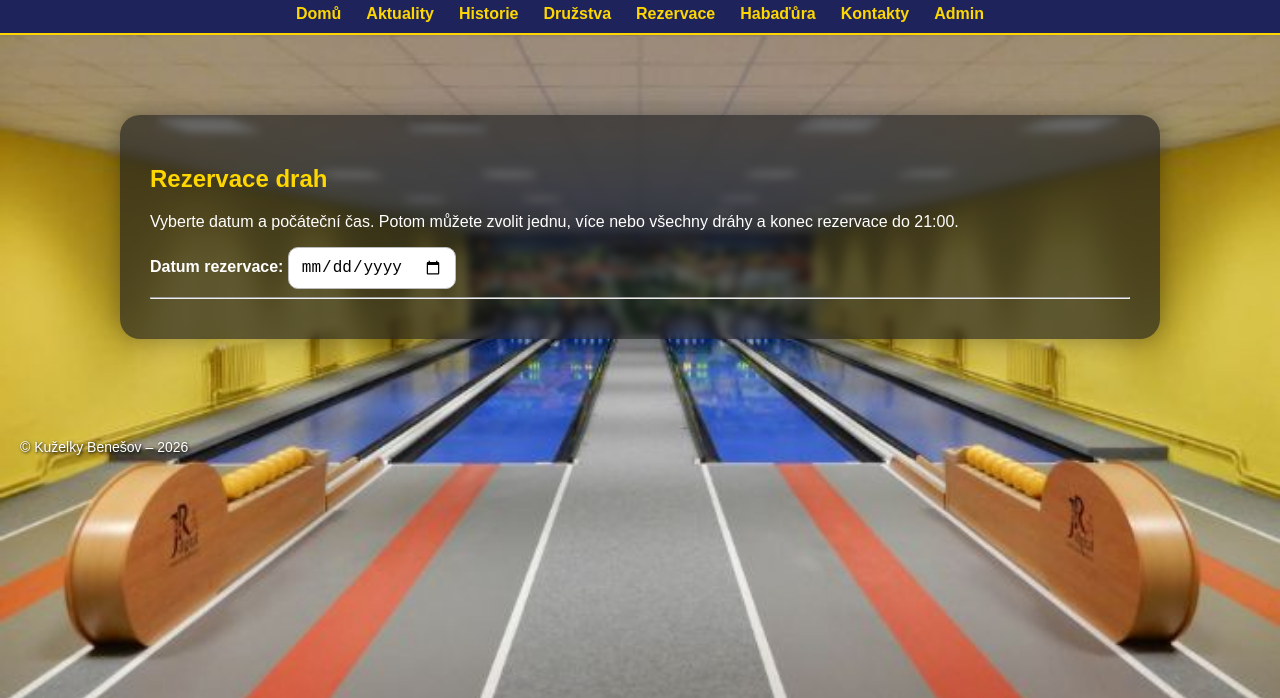
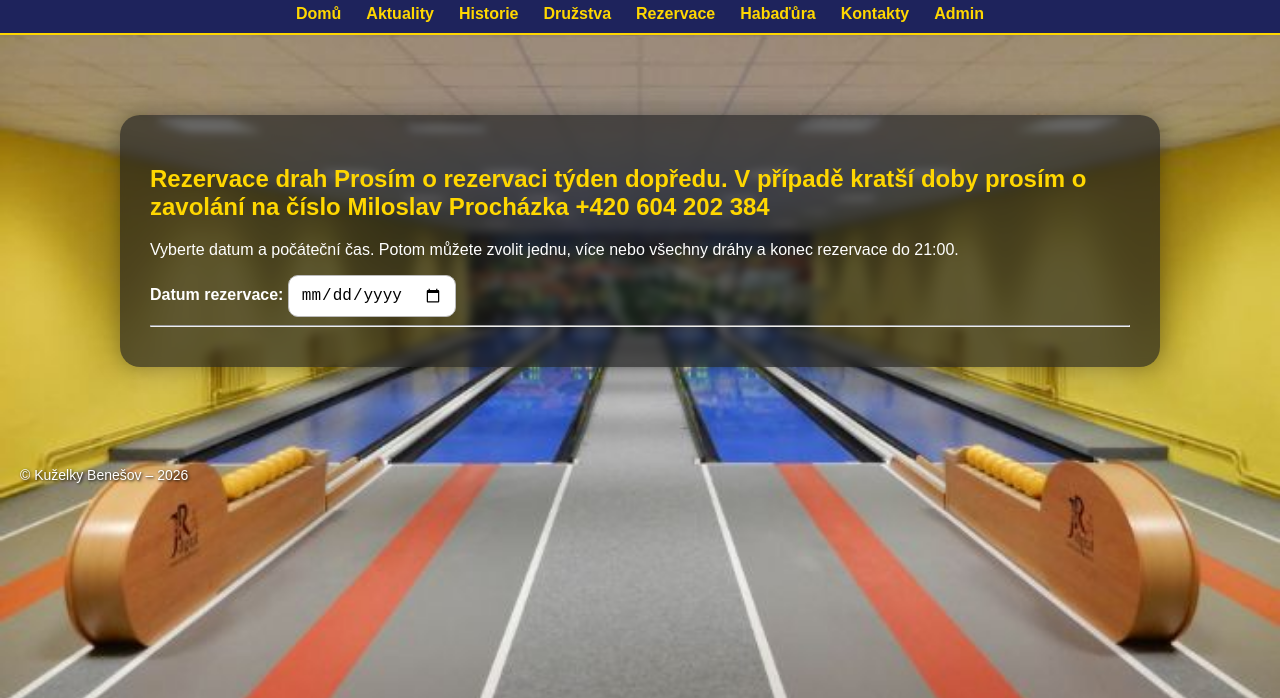
Before and after one commit to xprom115-rgb/kuzelky-benesov, a plain HTML site: page rezervace.html in a window 1280 px wide. Shown: the part 102-800 px from the top of the page. Drawn offline with Linux system fonts and the light colour scheme.

Commit message:
Update rezervace.html

```diff
--- a/rezervace.html
+++ b/rezervace.html
@@ -25,7 +25,8 @@
 </ul></nav>
 
 <main><div class="content-box">
-  <h2>Rezervace drah</h2>
+  <h2>Rezervace drah
+  Prosím o rezervaci týden dopředu. V případě kratší doby prosím o zavolání na číslo Miloslav Procházka +420 604 202 384 </h2>
   <p>Vyberte datum a počáteční čas. Potom můžete zvolit jednu, více nebo všechny dráhy a konec rezervace do 21:00.</p>
   <label for="date"><strong>Datum rezervace:</strong></label>
   <input type="date" id="date">
```
